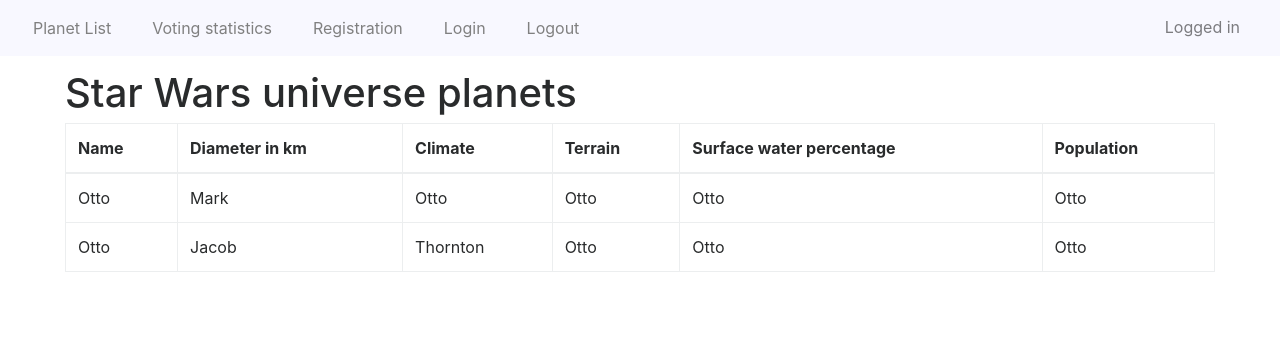
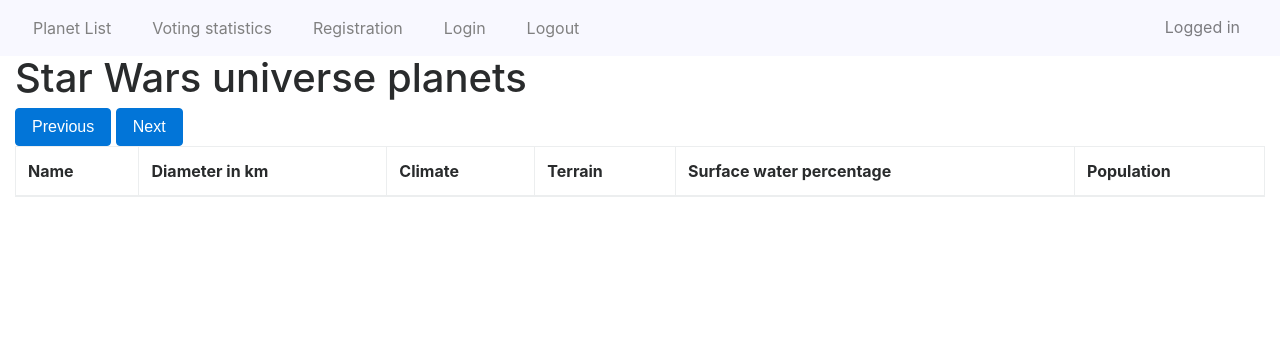
Before and after one commit to mate-horvath/wswp-api-wars, a Flask app: page / in a window 1280 px wide. Shown: the top 356 px of the page. Run offline with Flask 2, Linux system fonts and the light colour scheme; lists and menus that the app fills with data are empty; some libraries are stand-ins or nearby versions.

Commit message:
Remove html for table rows, move them to dom.js

```diff
--- a/templates/index.html
+++ b/templates/index.html
@@ -16,12 +16,10 @@
         </div>
     </nav>
 
-
-
-
-
-<div class="container-fluid" id="content">
+    <div class="container-fluid" id="contentPart">
         <h1>Star Wars universe planets</h1>
+        <button type="button" class="btn btn-primary" id="previousPage">Previous</button>
+        <button type="button" class="btn btn-primary" id="nextPage">Next</button>
         <table class="table table-bordered">
             <thead>
             <tr>
@@ -33,23 +31,7 @@
                 <th>Population</th>
             </tr>
             </thead>
-    <tbody>
-        <tr>
-            <td>Otto</td>
-            <td>Mark</td>
-            <td>Otto</td>
-            <td>Otto</td>
-            <td>Otto</td>
-            <td>Otto</td>
-        </tr>
-        <tr>
-            <td>Otto</td>
-            <td>Jacob</td>
-            <td>Thornton</td>
-            <td>Otto</td>
-            <td>Otto</td>
-            <td>Otto</td>
-        </tr>
+            <tbody id="tableBody">
             </tbody>
         </table>
     </div>
```
Lines whose indentation alone changed are shown as unchanged.
